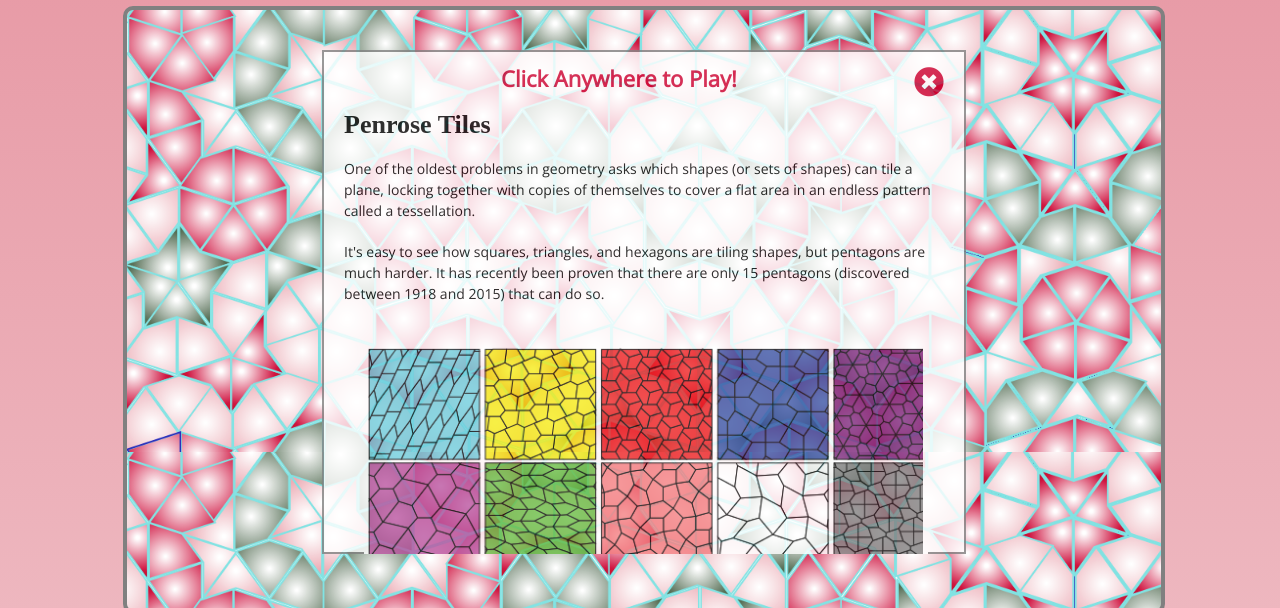
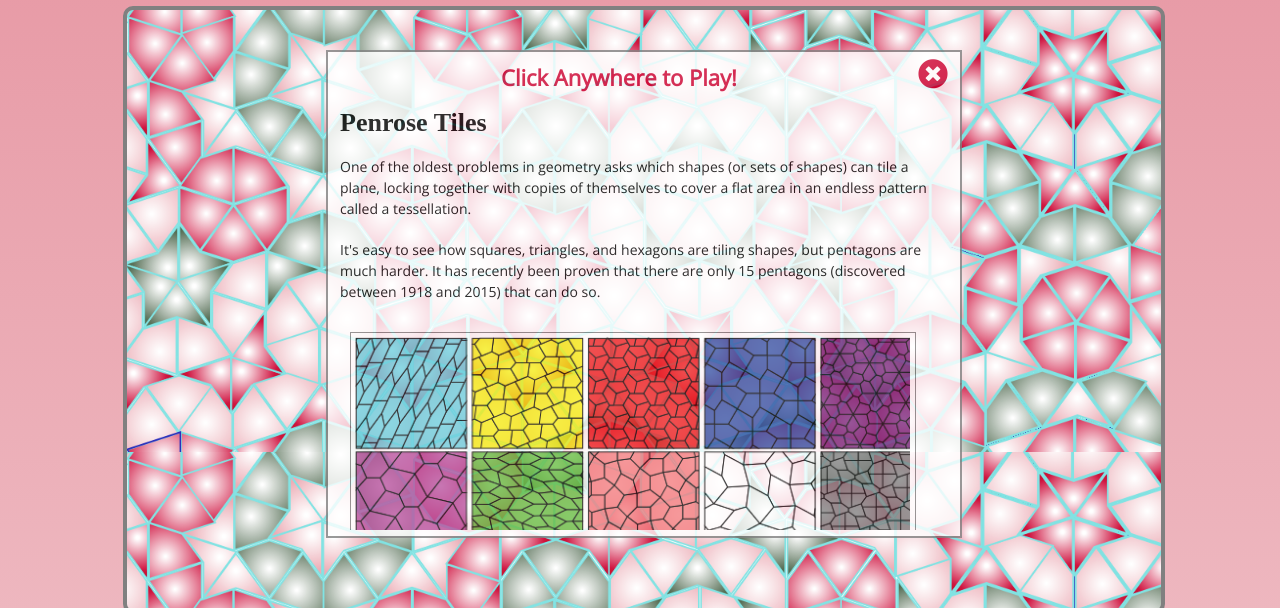
Before and after one commit to dropspindl/penrosy, a website built with webpack: page index.html in a window 1280 px wide. Shown: the part 81-689 px from the top of the page. Built offline with nearby package versions, Linux system fonts and the light colour scheme; a web font is replaced by a local one.

Commit message:
Fix modal overflow/ sizing and update readme

```diff
--- a/index.html
+++ b/index.html
@@ -7,7 +7,7 @@
     <link rel="stylesheet" href='./stylesheets/modal.css'>
     <link rel="stylesheet" href='./stylesheets/control_panel.css'>
 
-
+    <!-- fontawesome is imported solely for the github and linked in buttons -->
     <link rel="stylesheet" href="https://use.fontawesome.com/releases/v5.0.12/css/all.css">
 
     <link href="https://fonts.googleapis.com/css?family=Elsie+Swash+Caps" rel="stylesheet">
@@ -15,7 +15,7 @@
 </head>
 
 <section id='about'>
-    <div class="description">
+    <div class="description-container">
         <!-- The purpose of the container class is to allow for padding in the scroll box.
         Otherwise the content goes all the way to the top and bottom  -->
         <div class='exit-bar'>
@@ -24,7 +24,7 @@
             <i class="fas fa-times-circle"></i>
         </div>
 
-        <div class='info-container'>
+        <div class='scroll-box'>
 
             <h2>Penrose Tiles</h2>
             <p>One of the oldest problems in geometry asks which shapes (or sets of shapes)
@@ -54,12 +54,12 @@
                 Rhombuses tile periodically!
                 Instead you have to line up the imaginary lines shown below.
             </p>
-        <img class='small-img' src='./images/arc.png'/>
+            <img id='small-img' src='./images/arc.png'/>
 
             <p>It turns out there are only seven appropriate ways to lay the tiles
                 when you follow this placement rule!>
             </p>
-        <img class='small-img' src='./images/seven.png' />
+            <img id='small-img' src='./images/seven.png' />
 
         </div>
     </div>
@@ -68,8 +68,7 @@
 
 
 
-<body class='body hiding' id='bod' >
-
+<body class='body' id='bod' >
 
     <div class='penrosy-container' >
         <!-- modal -->
--- a/src/index.js
+++ b/src/index.js
@@ -20,22 +20,22 @@ document.addEventListener("DOMContentLoaded", () => {
 
 
 const openModal = function(e) {
+    e.stopPropagation();
 
-    e.stopPropagation();
-    console.log("it should open")
     modal.style.display = "block";
+    penrosy.classList.add("hiding");
+
     penrosy.addEventListener("click", closeModal);
-    penrosy.classList.add("hiding");
     // penrosy.id = 'hiding';
-
 }
 
 const closeModal = function(e) {
     e.stopPropagation();
-    console.log("it should close?");
+
     modal.style.display = "none";
+    penrosy.className = penrosy.className.replace(/\bhiding\b/g, "");
+
     penrosy.removeEventListener("click", closeModal);
-    penrosy.className = penrosy.className.replace(/\bhiding\b/g, "");
     // penrosy.id = 'not';
 
 }
--- a/stylesheets/modal.css
+++ b/stylesheets/modal.css
@@ -22,25 +22,24 @@
 
 }
 
-.description {
-    width: 620px;
+.description-container {
+    width: 628px;
     height: 480px;
-    /* margin: auto; */
     background-color: white;
     opacity: .8;
     margin: 40px auto;
     border: 2px solid grey;
 
     font-family: 'Open Sans';
-    padding: 10px;
-    /* overflow: scroll; */
+    padding: 2px;
 
 }
 
-.info-container {
+.scroll-box {
     overflow: scroll;
-    height: 452px;
-    /* margin: 2px 0px; */
+    height: 430px;
+
+    /* margin: 8px 0px; */
 }
 
 .exit-bar {
@@ -54,7 +53,7 @@
     color: #cc0030;
     text-align: center;
     font-weight: bold;
-    padding: 5px 0px 8px 0px;
+    padding: 12px 0px 12px 0px;
 
 }
 
@@ -70,13 +69,13 @@ You can click anywhere. the x isn't special. */
  background-color: white;
 }
 
-.description i:hover {
+.description-container i:hover {
     cursor: pointer;
     color: #db4c6e;
 
 }
 
-.description h2 {
+.description-container h2 {
     font-family: 'Elsie Swash Caps';
     /* color: grey; */
     font-size: 26px;
@@ -84,15 +83,21 @@ You can click anywhere. the x isn't special. */
     padding: 10px;
 }
 
-.description p {
+.description-container p {
     font-size: 14px;
     /* color: grey; */
     padding: 10px;
     line-height: 1.5;
 }
 
-.description img {
+.description-container img {
     /* margin: auto; */
     padding: auto;
-    margin: 30px;
+    margin: 20px;
+    border: 1px solid grey;
 }
+
+#small-img {
+    margin-left: 160px;
+
+}
```
Also changed, not shown: bundle.js (+6 -6 lines), README.md, images/penrosy_screen.png (added), 1 other file. Lines whose indentation alone changed are shown as unchanged.
